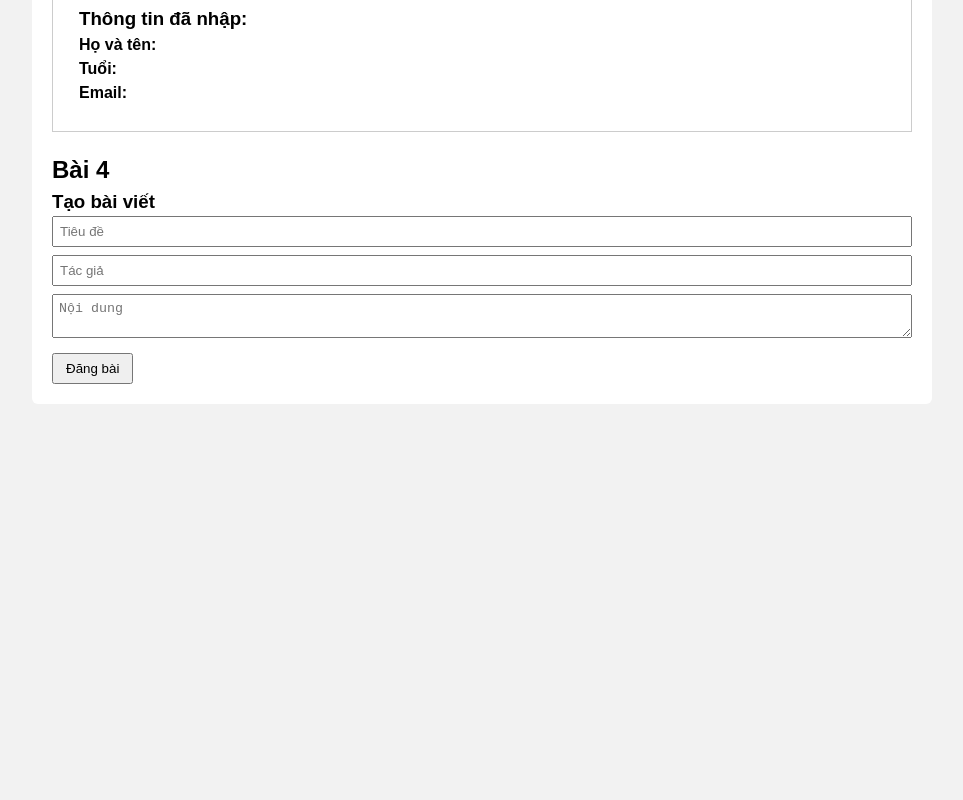
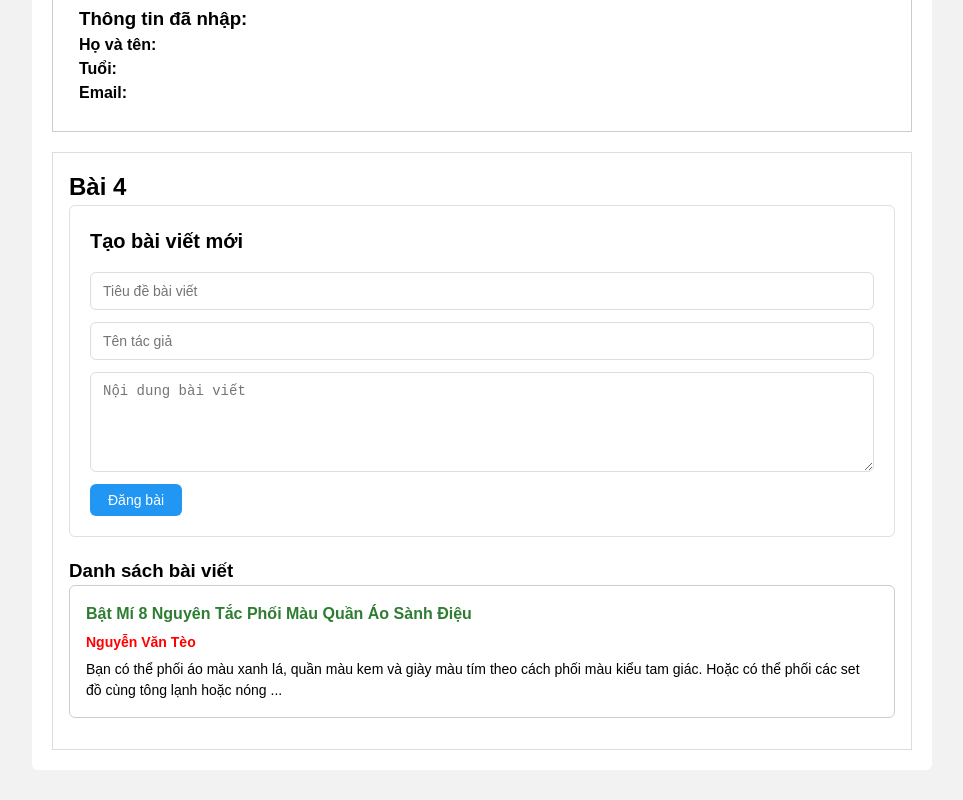
Before and after one commit to AnhTuFPT/TS01603-AnhTu-VueJS, a Vue app in the folder Lab5/: page / in a window 1280 px wide. Shown: the part 703-1503 px from the top of the page, without its empty margins (158-1121 px from the left). Before the commit the page ends 1137 px from the top, so only its background shows below. Built offline with nearby package versions, Linux system fonts and the light colour scheme.

Commit message:
Hoan thanh Lab 5 - Bai 4

```diff
--- a/Lab5/src/components/Bai4.vue
+++ b/Lab5/src/components/Bai4.vue
@@ -3,7 +3,16 @@ import { ref } from 'vue'
 import CreatePost from './CreatePost.vue'
 import PostList from './PostList.vue'
 
-const posts = ref([])
+const posts = ref([
+  {
+    title: 'Bật Mí 8 Nguyên Tắc Phối Màu Quần Áo Sành Điệu',
+    author: 'Nguyễn Văn Tèo',
+    content:
+      'Bạn có thể phối áo màu xanh lá, quần màu kem và giày màu tím theo cách phối màu kiểu tam giác. Hoặc có thể phối các set đồ cùng tông lạnh hoặc nóng ...',
+    titleColor: '#2e7d32',
+    contentColor: '#000000'
+  }
+])
 
 const addPost = (post) => {
   posts.value.push(post)
@@ -15,6 +24,15 @@ const addPost = (post) => {
     <h2>Bài 4</h2>
 
     <CreatePost @add-post="addPost" />
+
     <PostList :posts="posts" />
   </div>
 </template>
+
+<style scoped>
+.box {
+  border: 1px solid #ddd;
+  padding: 16px;
+  background: #fff;
+}
+</style>
--- a/Lab5/src/components/CreatePost.vue
+++ b/Lab5/src/components/CreatePost.vue
@@ -14,36 +14,72 @@ const submitPost = () => {
     title: title.value,
     author: author.value,
     content: content.value,
-    // dùng cho style binding
-    color: title.value.length > 15 ? 'red' : 'green'
+    titleColor: '#2e7d32',
+    contentColor: '#000000'
   })
 
-  // reset form
   title.value = ''
   author.value = ''
   content.value = ''
 }
+</script>
 
-</script>
 <template>
-  <div class="box">
-    <h3>Tạo bài viết</h3>
+  <div class="create-box">
+    <h3>Tạo bài viết mới</h3>
 
-    <input v-model="title" placeholder="Tiêu đề" />
-    <input v-model="author" placeholder="Tác giả" />
-    <textarea v-model="content" placeholder="Nội dung"></textarea>
+    <input v-model="title" placeholder="Tiêu đề bài viết" />
+    <input v-model="author" placeholder="Tên tác giả" />
+    <textarea v-model="content" placeholder="Nội dung bài viết"></textarea>
 
-    <button @click="submitPost">Đăng bài</button>
+    <button class="btn" @click="submitPost">Đăng bài</button>
   </div>
 </template>
 
-<style scoped>
-input, textarea {
+
+<style>
+.create-box {
+  border: 1px solid #e0e0e0;
+  padding: 20px;
+  background: #fff;
+  border-radius: 6px;
+  margin-bottom: 20px;
+}
+
+.create-box h3 {
+  margin-bottom: 16px;
+  font-size: 20px;
+}
+
+.create-box input,
+.create-box textarea {
+  display: block;
   width: 100%;
-  margin-bottom: 8px;
-  padding: 6px;
+  padding: 10px 12px;
+  margin-bottom: 12px;
+  font-size: 14px;
+  border: 1px solid #ddd;
+  border-radius: 6px;
+  outline: none;
 }
-button {
-  padding: 6px 12px;
+
+.create-box textarea {
+  min-height: 100px;
+  resize: vertical;
 }
+
+.create-box .btn {
+  background: #2196f3;
+  color: #fff;
+  border: none;
+  padding: 8px 18px;
+  border-radius: 6px;
+  font-size: 14px;
+  cursor: pointer;
+}
+
+.create-box .btn:hover {
+  background: #1976d2;
+}
+
 </style>
--- a/Lab5/src/components/PostList.vue
+++ b/Lab5/src/components/PostList.vue
@@ -5,40 +5,49 @@ defineProps({
 </script>
 
 <template>
-  <div v-for="(post, index) in posts" :key="index" class="post" :class="{ highlight: post.title.length > 15 }">
+  <div>
+    <h3>Danh sách bài viết</h3>
 
-  <h4 class="title">{{ post.title }}</h4>
-  <p class="author">{{ post.author }}</p>
-  <p class="content">{{ post.content }}</p>
-</div>
+    <div
+      v-for="(post, index) in posts"
+      :key="index"
+      class="post"
+    >
+      <h4 :style="{ color: post.titleColor }">
+        {{ post.title }}
+      </h4>
 
+      <p class="author">{{ post.author }}</p>
+
+      <p :style="{ color: post.contentColor }">
+        {{ post.content }}
+      </p>
+    </div>
+  </div>
 </template>
 
 <style scoped>
 .post {
   border: 1px solid #ccc;
-  padding: 14px;
+  padding: 16px;
   margin-bottom: 15px;
-  background: #222;
+  border-radius: 6px;
+  background: #fff;
 }
-.title {
-  color: #208048;
+
+.post h4 {
   font-weight: 600;
   margin-bottom: 6px;
 }
+
 .author {
-  color: #ff4d4f;
+  color: red;
   font-weight: 600;
-  font-size: 15px;
-  margin-bottom: 8px;
-  text-shadow: 0 1px 2px rgba(0,0,0,0.5);
+  margin-bottom: 6px;
 }
-.content {
-  color: #ffffff;
+
+.post p {
+  font-size: 14px;
   line-height: 1.5;
 }
-.highlight {
-  border: 2px solid orange;
-}
-
 </style>
```
